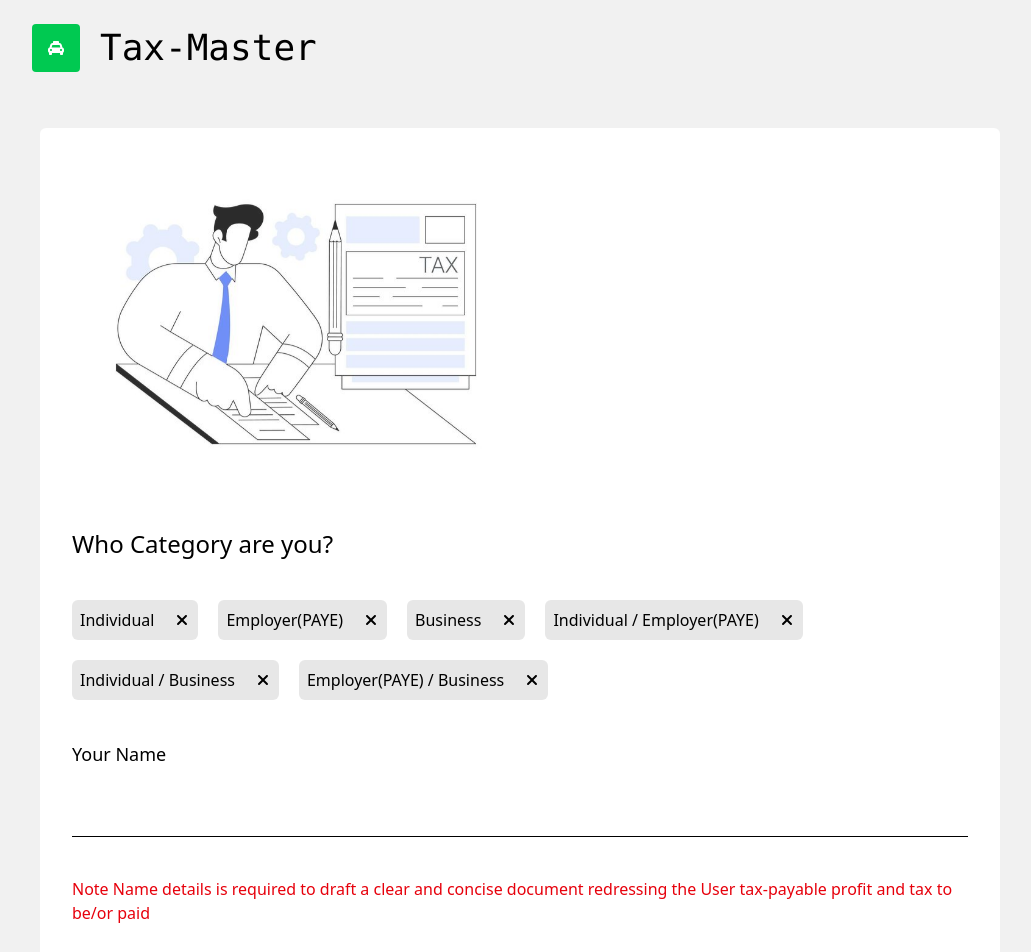
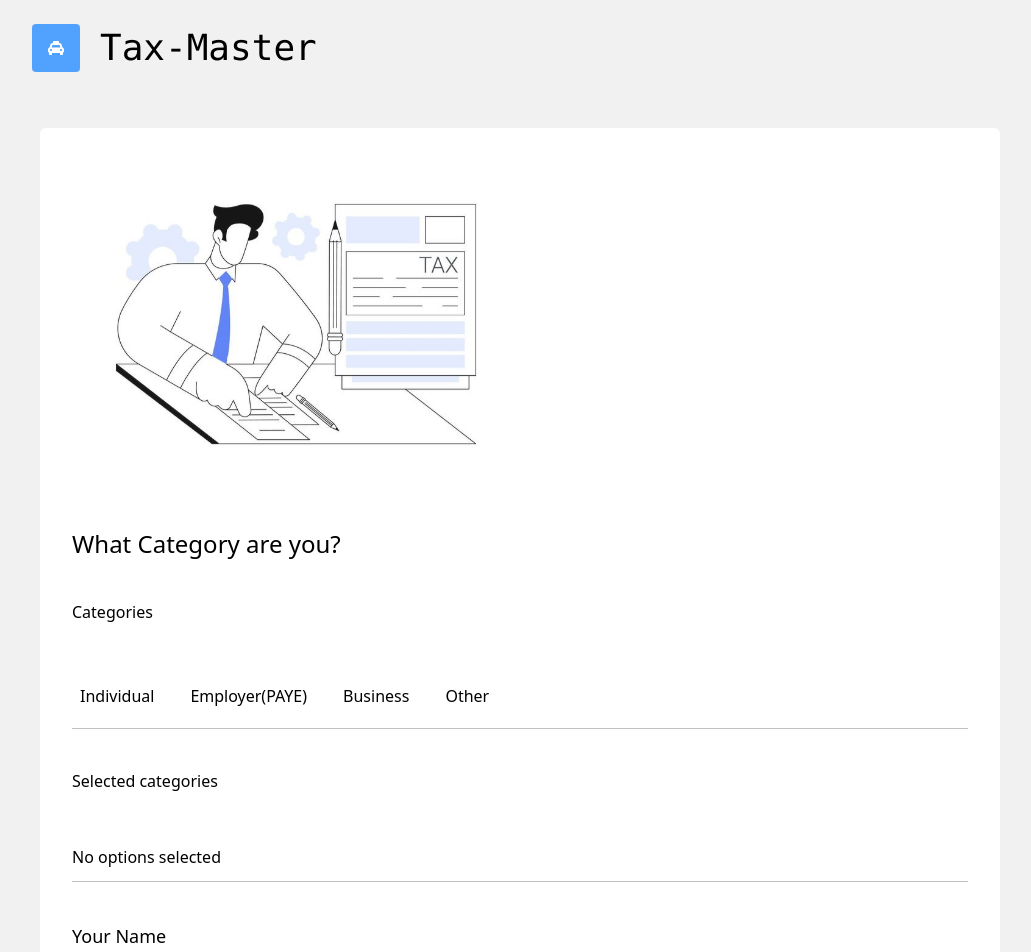
Before and after one commit to Festus-123/Tax-Master, a React (Vite) app: page /category in a window 1280 px wide. Shown: the top 952 px of the page, without its empty margins (120-1151 px from the left). Built offline with nearby package versions, Linux system fonts and the light colour scheme.

Commit message:
finished setting up the category page to passed down selected options and ser name uing navig ate

```diff
--- a/src/App.tsx
+++ b/src/App.tsx
@@ -5,6 +5,7 @@ import Body from "./components/body/Body";
 import LandingPage from "./components/landing-page/LandingPage";
 import TermsPolicies from "./components/terms-and-condition/TermsPolicies";
 import Category from "./components/category/Category";
+import Income from "./components/income/Income";
 
 export default function App() {
   return (
@@ -14,6 +15,7 @@ export default function App() {
           <Route index element={<LandingPage />}/>
           <Route path="terms-and-conditions" element={<TermsPolicies />}/>
           <Route path="category" element={<Category />}/>
+          <Route path="income" element={<Income />}/>
         </Route>
       </Routes>
     </BrowserRouter>
--- a/src/components/category/Category.tsx
+++ b/src/components/category/Category.tsx
@@ -1,31 +1,95 @@
-// import { useState } from 'react';
-import { useNavigate } from 'react-router-dom';
-import { FaXmark,  } from 'react-icons/fa6';
+import { useState } from "react";
+import { useNavigate } from "react-router-dom";
+import { category } from "../../data/data";
+import { FaXmark } from "react-icons/fa6";
 
 const Category = () => {
-    const navigate = useNavigate();
-    // const [select, setSelect] = useState <boolean>(false)
+  const navigate = useNavigate();
+  const [select, setSelect] = useState<string[]>([]);
+  const [data, setData] = useState<string[]>(category);
+  const [value, setValue] = useState <string>("")
+
+  const handleSelection = (item: string) => {
+    setSelect((prev) => [...prev, item]);
+    setData((prev) => prev.filter((i) => i !== item));
+  };
+  const handleRemoveSelection = (item: string) => {
+    setData((prev) => [...prev, item]);
+    setSelect((prev) => prev.filter((i) => i !== item));
+  };
 
   return (
     <div className="w-full lg:w-[80%] flex items-center justify-center p-4 lg:p-8 ">
-      <div className=" w-full flex flex-col p-4 mt-10 lg:mt-0  bg-white rounded-md lg:p-8 gap-10">
-        <img src="/category-illustrations.jpeg" alt="category-illustrations" className="w-[80%] md:w-[60%] lg:w-[50%] animate-pulse" />
-        <h1 className="font-medium text-2xl lg:text-2xl ">Who Category are you?</h1>
-        <div className="flex flex-row items-center flex-wrap gap-5">
-            <div className="rounded-md p-1 md:p-1.5 lg:p-2 flex flex-row items-center gap-5 bg-[#80808030]">Individual <FaXmark /> </div>
-            <div className="rounded-md p-1 md:p-1.5 lg:p-2 flex flex-row items-center gap-5 bg-[#80808030]">Employer(PAYE) <FaXmark /> </div>
-            <div className="rounded-md p-1 md:p-1.5 lg:p-2 flex flex-row items-center gap-5 bg-[#80808030]">Business <FaXmark /> </div>
-            <div className="rounded-md p-1 md:p-1.5 lg:p-2 flex flex-row items-center gap-5 bg-[#80808030]">Individual / Employer(PAYE) <FaXmark /> </div>
-            <div className="rounded-md p-1 md:p-1.5 lg:p-2 flex flex-row items-center gap-5 bg-[#80808030]">Individual / Business <FaXmark /> </div>
-            <div className="rounded-md p-1 md:p-1.5 lg:p-2 flex flex-row items-center gap-5 bg-[#80808030]">Employer(PAYE) / Business <FaXmark /> </div>
+      <div className=" w-full flex flex-col p-4 mt-5 lg:mt-0  bg-white rounded-md lg:p-8 gap-10">
+        <img
+          src="/category-illustrations.jpeg"
+          alt="category-illustrations"
+          className="w-[80%] md:w-[60%] lg:w-[50%] animate-pulse"
+        />
+        <h1 className="font-medium text-2xl lg:text-2xl ">
+          What Category are you?
+        </h1>
+        <p className="font-medium">Categories</p>
+        <div className="flex flex-row items-center flex-wrap gap-5 border-b border-[#8080807c] py-2 lg:py-3">
+          {data.length === 0 ? (
+            <p>All options selected</p>
+          ) : (
+            data.map((char, i) => (
+              <div
+                key={i}
+                onClick={() => handleSelection(char)}
+                className="rounded-md p-1 md:p-1.5 lg:p-2 flex flex-row items-center cursor-pointer gap-5 hover:bg-[#80808010]"
+              >
+                {char}
+              </div>
+            ))
+          )}
+        </div>
+        <p className="font-medium">Selected categories</p>
+        <div className="flex flex-row items-center flex-wrap gap-5 border-b border-[#8080807c] py-2 lg:py-3">
+          {select.length === 0 ? (
+            <p>No options selected</p>
+          ) : (
+            select.map((char, i) => (
+              <div
+                key={i}
+                onClick={() => handleRemoveSelection(char)}
+                className="rounded-md p-1 md:p-1.5 lg:p-2 flex flex-row items-center cursor-pointer gap-5 bg-[#80808037]"
+              >
+                {char} <FaXmark />
+              </div>
+            ))
+          )}
         </div>
         <div className="flex flex-col gap-5">
-            <label className="font-medium text-md text-lg">Your Name</label>
-            <input type="text" className="border-b outline-none p-2 lg:p-3" />
+          <label className="font-medium text-md text-lg">Your Name</label>
+          <input
+          value={value}
+          onChange={(e) => setValue(e.target.value)}
+            placeholder="First Name"
+            type="text"
+            className="border-b outline-none p-2 lg:p-3"
+          />
         </div>
-        <p className="text-red-600">Note Name details is required to draft a clear and concise document redressing the User tax-payable profit and tax to be/or paid</p>
+        <p className="text-red-600">
+          Note Name details is required to draft a clear and concise document
+          redressing the User tax-payable profit and tax to be/or paid
+        </p>
 
-        <button onClick={() => navigate('')} className='bg-blue-700 hover:bg-blue-500  text-white text-center p-2 md:p-3 lg:p-4 rounded-md w-full cursor-pointer'>Next</button>
+        <button
+          onClick={() => {
+            if (select.length > 0 || value.length > 0) {
+              navigate("/income", {
+                state: { selected: select, name: value },
+              }, );
+            } else {
+              window.alert("an option must be selectedd");
+            }
+          }}
+          className="bg-blue-700 hover:bg-blue-500  text-white text-center p-2 md:p-3 lg:p-4 rounded-md w-full cursor-pointer"
+        >
+          Next
+        </button>
       </div>
     </div>
   );
--- /dev/null
+++ b/src/components/income/Income.tsx
@@ -0,0 +1,11 @@
+const Income = () => {
+  return (
+    <div className="w-full lg:w-[80%] flex items-center justify-center p-4 lg:p-8 ">
+      <div className=" w-full flex flex-col p-4 mt-10 lg:mt-0  bg-white rounded-md lg:p-8 gap-10">
+        <h1 className="font-medium text-2xl">what is your Income ?</h1>
+      </div>
+    </div>
+  );
+};
+
+export default Income;
--- a/src/components/navbar/Navbar.tsx
+++ b/src/components/navbar/Navbar.tsx
@@ -3,7 +3,7 @@ import { FaTaxi } from "react-icons/fa"
 const Navbar = () => {
   return (
     <div className="w-[80%] flex flex-row items-center gap-5 p-4 md:p-6 lg;p-8 lg:place-self-center">
-        <div className="rounded-sm bg-green-500 p-2 md:p-3 lg:p-4">
+        <div className="rounded-sm bg-blue-400 p-2 md:p-3 lg:p-4">
             <FaTaxi className="text-white text-center"/>
         </div>
       <h1 className="text-2xl lg:text-4xl font-medium font-mono">Tax-Master</h1>
--- /dev/null
+++ b/src/data/data.ts
@@ -0,0 +1,8 @@
+// export type category = string[]
+
+export const category: string[] = [
+    "Individual",
+    "Employer(PAYE)",
+    "Business",
+    "Other"
+]
```
